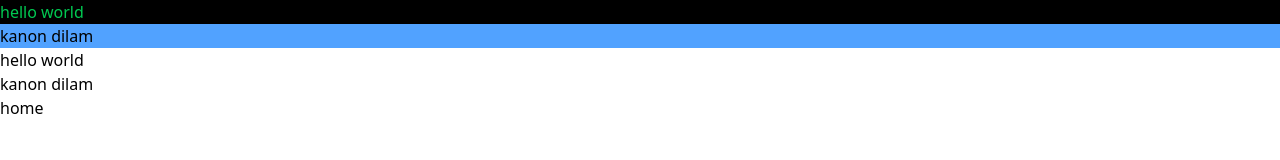
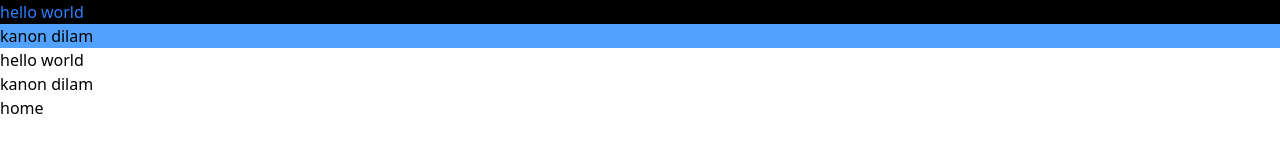
Before and after one commit to khan1041/react-dom, a React (Vite) app: page / in a window 1280 px wide. Shown: the top 160 px of the page. Built offline with nearby package versions, Linux system fonts and the light colour scheme.

Commit message:
Update App.jsx

```diff
--- a/src/App.jsx
+++ b/src/App.jsx
@@ -10,7 +10,7 @@ function App() {
 
   return (
     <>
-<p className='text-green-500 bg-black'>hello world</p>
+<p className='text-blue-500 bg-black'>hello world</p>
     <h1 className='bg-blue-400'>kanon dilam</h1>
 
     <p className=''>hello world</p>
```
